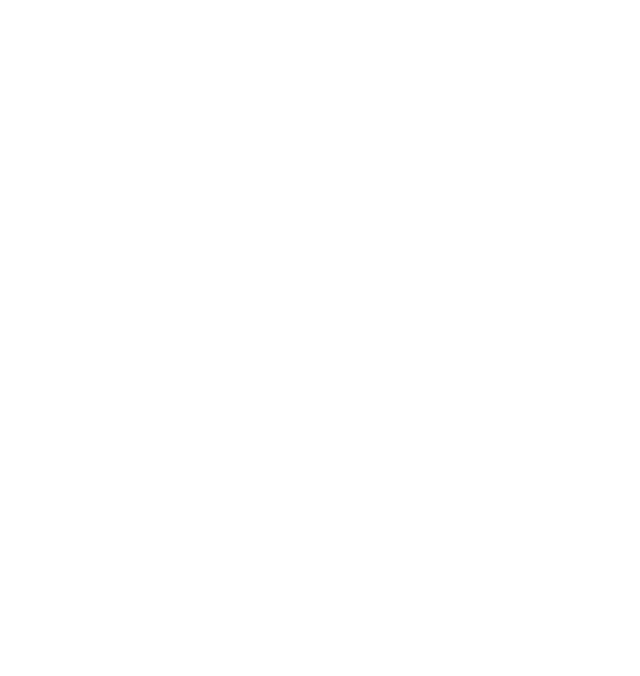
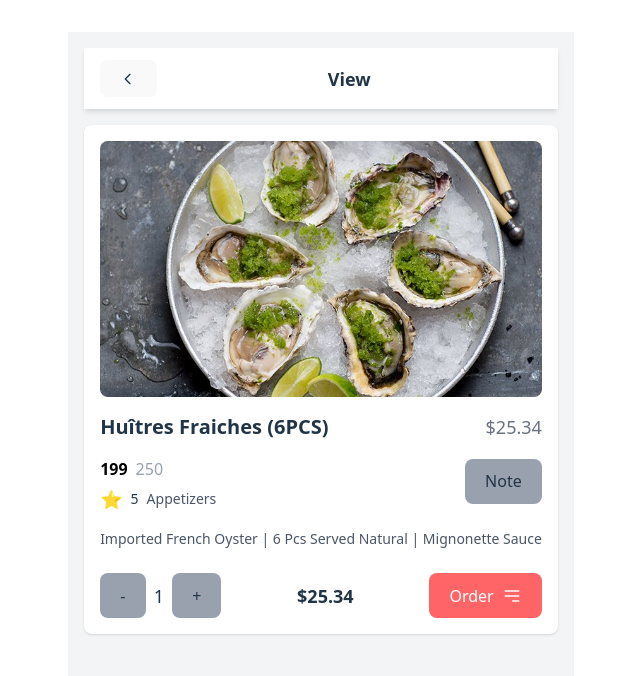
Before and after one commit to HoangDinhBui/SelfOrderingRestaurant, a React (Vite) app in the folder frontend/frontend/: page /view/1 in a window 1280 px wide. Before the commit this address had no page. Shown: the top 676 px of the page, without its empty margins (319-959 px from the left). Built offline with nearby package versions, Linux system fonts and the light colour scheme.

Commit message:
feat: note

```diff
--- a/frontend/frontend/src/App.jsx
+++ b/frontend/frontend/src/App.jsx
@@ -3,6 +3,7 @@
 import Home from "./pages/Home/Home";
 import Menu from './pages/Menu/Menu';
 import Order from './pages/Order/Order'; // Import trang Order
+import ViewItem from "./pages/ViewItem/ViewItem";
 
 function App() {
   return (
@@ -11,6 +12,7 @@
         <Route path="/" element={<Home />} />
         <Route path="/menu" element={<Menu />} />
         <Route path="/order" element={<Order />} /> {/* Thêm route cho trang Order */}
+        <Route path="/view/:id" element={<ViewItem />} />
       </Routes>
     </Router>
   );
--- a/frontend/frontend/src/pages/Menu/Menu.jsx
+++ b/frontend/frontend/src/pages/Menu/Menu.jsx
@@ -121,14 +121,12 @@
                 <span className="font-bold text-black text-lg">{item.discountedPrice}</span>
                 <span className="text-gray-400 text-sm line-through ml-2">{item.originalPrice}</span>
               </div>
-                <div className="flex items-center mt-1">
-                  <span className="text-yellow-500 text-lg">★</span>
-                  <span className="ml-1 text-sm">{item.rating}</span>
-                  <span className="ml-2 text-sm text-gray-600">{item.category}</span>
-                </div>
               <div className="flex justify-between items-center mt-2">
                 <p className="font-bold text-lg">{item.price}</p>
-                  <button className="!bg-red-400 text-white py-2 px-6 rounded-lg flex items-center">
+                <button
+                  onClick={() => navigate(`/view/${item.id}`)} // Điều hướng đến trang chi tiết
+                  className="!bg-red-400 text-white py-2 px-6 rounded-lg flex items-center"
+                >
                   View
                   <svg xmlns="http://www.w3.org/2000/svg" className="h-5 w-5 ml-2" fill="none" viewBox="0 0 24 24" stroke="currentColor">
                     <path strokeLinecap="round" strokeLinejoin="round" strokeWidth={2} d="M9 5H7a2 2 0 00-2 2v12a2 2 0 002 2h10a2 2 0 002-2V7a2 2 0 00-2-2h-2M9 5a2 2 0 002 2h2a2 2 0 002-2M9 5a2 2 0 012-2h2a2 2 0 012 2" />
--- /dev/null
+++ b/frontend/frontend/src/pages/ViewItem/ViewItem.jsx
@@ -0,0 +1,151 @@
+import { useParams, useNavigate } from "react-router-dom";
+import { useState } from "react";
+
+const ViewItem = () => {
+  const { id } = useParams(); // Lấy id từ URL
+  const navigate = useNavigate();
+
+  // Dữ liệu mẫu (thay bằng API hoặc state thực tế)
+  const menuItems = [
+    {
+      id: 1,
+      name: "Huîtres Fraiches (6PCS)",
+      price: 25.34,
+      quantity: 1,
+      image: "/src/assets/img/Mon1.jpg",
+      description: "Imported French Oyster | 6 Pcs Served Natural | Mignonette Sauce",
+      rating: 5.0,
+      category: "Appetizers",
+      sold: 199,
+      stock: 250,
+    },
+    {
+      id: 2,
+      name: "Huîtres Gratinées (6PCS)",
+      price: 25.73,
+      quantity: 1,
+      image: "/src/assets/img/Mon2.jpg",
+      description: "Baked French Oyster | 6 Pcs with Cheese | Garlic Butter Sauce",
+      rating: 4.8,
+      category: "Appetizers",
+      sold: 150,
+      stock: 200,
+    },
+    {
+      id: 3,
+      name: "Tartare De Saumon",
+      price: 14.03,
+      quantity: 1,
+      image: "/src/assets/img/Mon3.jpg",
+      description: "Fresh Salmon Tartare | Lemon | Dill | Capers",
+      rating: 4.9,
+      category: "Main Course",
+      sold: 120,
+      stock: 180,
+    },
+  ];
+
+  // Lấy thông tin món ăn dựa trên id
+  const item = menuItems.find((menuItem) => menuItem.id === parseInt(id));
+
+  const [quantity, setQuantity] = useState(item.quantity);
+
+  return (
+    <div className="min-h-screen bg-gray-100 p-4">
+      {/* Header */}
+      <div className="bg-white py-3 shadow-md sticky top-0 z-10 flex items-center px-4">
+        <button
+          onClick={() => navigate("/menu")}
+          className="p-2 rounded-full bg-gray-200 hover:bg-gray-300"
+        >
+          <svg
+            xmlns="http://www.w3.org/2000/svg"
+            fill="none"
+            viewBox="0 0 24 24"
+            strokeWidth="2"
+            stroke="currentColor"
+            className="w-4 h-4"
+          >
+            <path strokeLinecap="round" strokeLinejoin="round" d="M15 19l-7-7 7-7" />
+          </svg>
+        </button>
+        <h2 className="text-lg font-bold flex-1 text-center">View</h2>
+      </div>
+
+      {/* Nội dung chi tiết món ăn */}
+      <div className="bg-white rounded-lg shadow-sm p-4 mt-4">
+        {/* Ảnh món ăn */}
+        <img src={item.image} alt={item.name} className="w-full h-64 object-cover rounded-lg" />
+
+        {/* Tên và giá */}
+        <div className="flex justify-between items-center mt-4">
+          <h3 className="font-bold text-xl">{item.name}</h3>
+          <p className="text-gray-500 text-lg">${item.price.toFixed(2)}</p>
+        </div>
+
+        {/* Số lượng đã bán và tồn kho */}
+        <div className="flex justify-between items-center mt-2">
+            <div className="mt-2">
+            {/* Số lượng đã bán và tồn kho */}
+                <div className="flex items-center space-x-2">
+                    <span className="font-bold text-black">{item.sold}</span>
+                    <span className="text-gray-400">{item.stock}</span>
+                </div>
+
+                {/* Đánh giá và danh mục */}
+                <div className="flex items-center space-x-2 mt-1">
+                    <span className="text-yellow-500 text-lg">⭐</span>
+                    <span className="text-sm font-medium">{item.rating}</span>
+                    <span className="text-sm text-gray-600">{item.category}</span>
+                </div>
+            </div>
+          <button className="!bg-gray-400 px-4 py-2 rounded-lg hover:bg-gray-300">
+            Note
+          </button>
+        </div>
+
+        {/* Mô tả */}
+        <p className="text-sm text-gray-600 mt-4">{item.description}</p>
+
+        {/* Số lượng, tổng giá và nút Order */}
+        <div className="flex items-center justify-between mt-6">
+          <div className="flex items-center space-x-2">
+            <button
+              onClick={() => setQuantity((prev) => Math.max(1, prev - 1))}
+              className="!bg-gray-400 px-2 py-1 rounded hover:bg-gray-300"
+            >
+              -
+            </button>
+            <span className="text-lg">{quantity}</span>
+            <button
+              onClick={() => setQuantity((prev) => prev + 1)}
+              className="!bg-gray-400 px-2 py-1 rounded hover:bg-gray-300"
+            >
+              +
+            </button>
+          </div>
+          <p className="font-bold text-lg">${(item.price * quantity).toFixed(2)}</p>
+          <button className="!bg-red-400 text-white py-2 px-6 rounded-lg flex items-center">
+            Order
+            <svg
+              xmlns="http://www.w3.org/2000/svg"
+              className="h-5 w-5 ml-2"
+              fill="none"
+              viewBox="0 0 24 24"
+              stroke="currentColor"
+            >
+              <path
+                strokeLinecap="round"
+                strokeLinejoin="round"
+                strokeWidth={2}
+                d="M4 6h16M4 12h16m-7 6h7"
+              />
+            </svg>
+          </button>
+        </div>
+      </div>
+    </div>
+  );
+};
+
+export default ViewItem;
```
Lines whose indentation alone changed are shown as unchanged.
